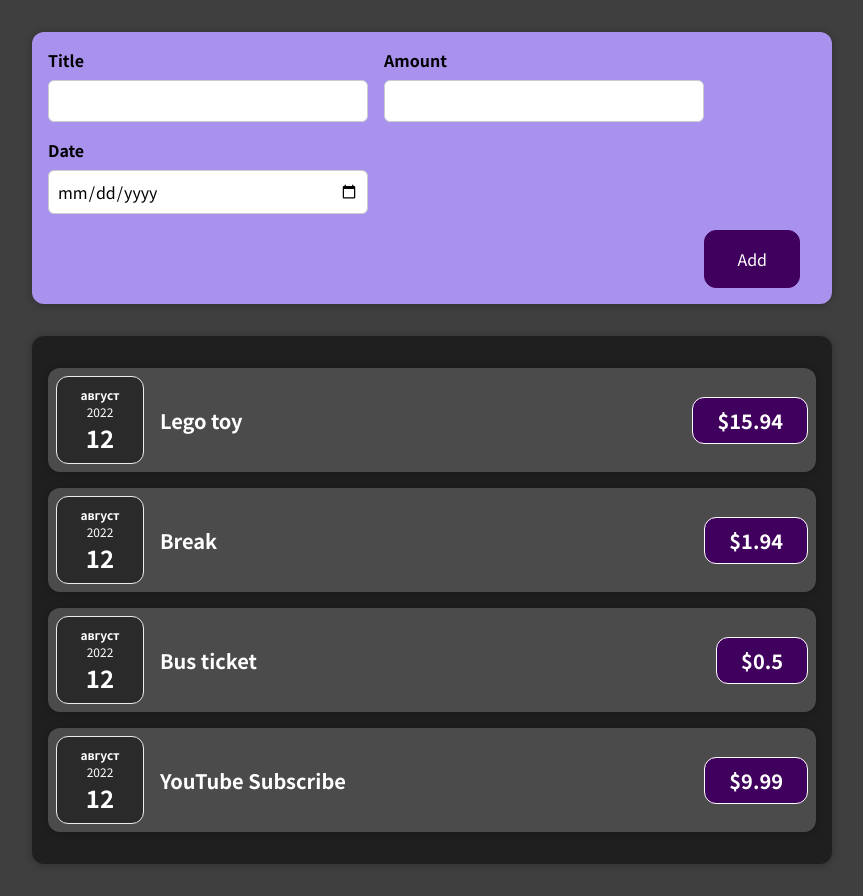
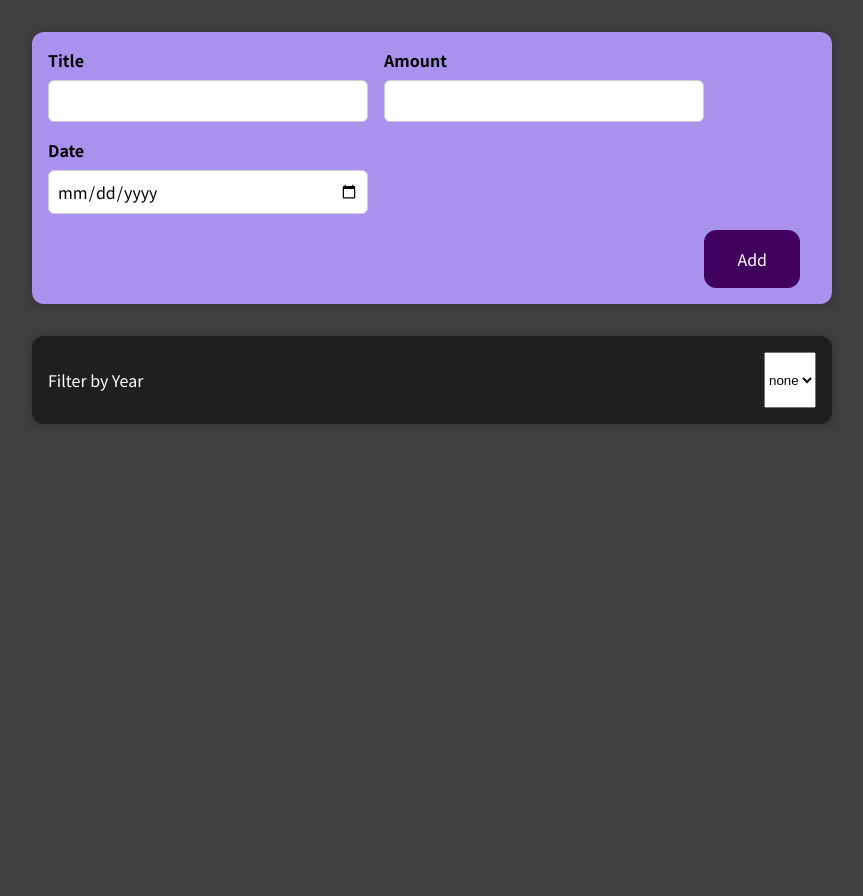
Before and after one commit to 312-s/finance, a React (Create React App) app: page / in a window 1280 px wide. Shown: the whole page, without its empty margins (208-1071 px from the left). After the commit the page ends 800 px from the top, so only its background shows below. Built offline with nearby package versions, Linux system fonts and the light colour scheme.

Commit message:
Filter expresses by years

```diff
--- a/src/App.js
+++ b/src/App.js
@@ -1,39 +1,43 @@
 import Expenses from "./components/Expense/Expenses";
 import ExpenseCreator from "./components/ExpenseCreator/ExpenseCreator";
+import {useState} from "react";
 
 function App() {
-    const expenses = [
-        {
-            title: 'Lego toy',
-            amount: 15.94,
-            date: new Date(2022, 7, 12, 15, 7)
-        },
-        {
-            title: 'Break',
-            amount: 1.94,
-            date: new Date(2022, 7, 12, 16, 23)
-        },
-        {
-            title: 'Bus ticket',
-            amount: 0.5,
-            date: new Date(2022, 7, 12, 16, 50)
-        },
-        {
-            title: 'YouTube Subscribe',
-            amount: 9.99,
-            date: new Date(2022, 7, 12, 23, 41)
-        }
-    ]
+
+    const [expenses, setExpenses] = useState([])
+    const [filteredExpenses, setFilteredExpenses] = useState([]);
+    const [years, setYears] = useState([]);
 
     function addNewExpense(expense) {
-        expenses.push(expense);
-        console.log(expenses);
+        setExpenses(prevState => [expense, ...prevState]);
+
+        const expenseYear = expense.date.getFullYear()
+        const wasAdded = years.findIndex(year => expenseYear === year) === -1;
+        if (wasAdded) {
+            setYears(prevState => [...prevState, expenseYear].sort((a, b) => b - a))
+        }
+    }
+
+    function applyFilter(year) {
+        if (year === null) {
+            setFilteredExpenses([]);
+        } else {
+            setFilteredExpenses(expenses.filter(expense => {
+                const expenseDate = expense.date.getFullYear();
+                return year === expenseDate;
+            }));
+        }
+    }
+
+    const filterProps = {
+        filter: applyFilter,
+        years: years,
     }
 
     return (
         <header className="App-header">
-            <ExpenseCreator addNewExpense={addNewExpense} />
-            <Expenses expenses={expenses} />
+            <ExpenseCreator addNewExpense={addNewExpense}/>
+            <Expenses filter={filterProps} expenses={filteredExpenses.length ? filteredExpenses : expenses}/>
         </header>
     );
 }
--- a/src/components/Expense/Expenses.js
+++ b/src/components/Expense/Expenses.js
@@ -1,17 +1,20 @@
 import './Expenses.css'
 import ExpenseItem from "./ExpenseItem";
 import Card from "../Card";
+import YearFilter from "../Filter/YearFilter";
 
 
 function Expenses(props) {
-    const expenses = props.expenses;
+    const { expenses } = props;
+
+    function createExpenseItem(expenses, index) {
+        return <ExpenseItem key={index} title={expenses.title} amount={expenses.amount} date={expenses.date}/>
+    }
 
     return (
         <Card className="expenses">
-            <ExpenseItem title={expenses[0].title} amount={expenses[0].amount} date={expenses[0].date}/>
-            <ExpenseItem title={expenses[1].title} amount={expenses[1].amount} date={expenses[1].date}/>
-            <ExpenseItem title={expenses[2].title} amount={expenses[2].amount} date={expenses[2].date}/>
-            <ExpenseItem title={expenses[3].title} amount={expenses[3].amount} date={expenses[3].date}/>
+            <YearFilter filter={props.filter} />
+            {expenses.map(createExpenseItem)}
         </Card>
     )
 }
--- a/src/components/ExpenseCreator/ExpenseForm.js
+++ b/src/components/ExpenseCreator/ExpenseForm.js
@@ -7,6 +7,7 @@ export default function ExpenseForm(props) {
         event.preventDefault();
 
         const fieldsData = Object.fromEntries(new FormData(event.target).entries());
+        fieldsData.date = new Date(fieldsData.date);
 
         props.addNewExpense(fieldsData);
     }
--- /dev/null
+++ b/src/components/Filter/YearFilter.css
@@ -0,0 +1,5 @@
+.year-filter {
+    display: flex;
+    justify-content: space-between;
+    color: white;
+}
--- /dev/null
+++ b/src/components/Filter/YearFilter.js
@@ -0,0 +1,29 @@
+import React from "react";
+
+import './YearFilter.css';
+
+export default function YearFilter(props) {
+    function setOptions(year, index) {
+        return <option key={index} value={year}>{year}</option>
+    }
+
+    const defaultSelectValue = 'none';
+
+    function applyFilter(event) {
+        const selectedValue = event.target.value;
+
+        if (selectedValue === defaultSelectValue) {
+            props.filter.filter(null);
+        }
+
+        props.filter.filter(Number(selectedValue));
+    }
+
+    return <div className={'year-filter'}>
+        <p className={'year-filter__title'}>Filter by Year</p>
+        <select onChange={applyFilter} name="year" className={'year-filter__selector'}>
+            <option defaultValue={defaultSelectValue}>{defaultSelectValue}</option>
+            {props.filter.years.map(setOptions)}
+        </select>
+    </div>
+}
```
